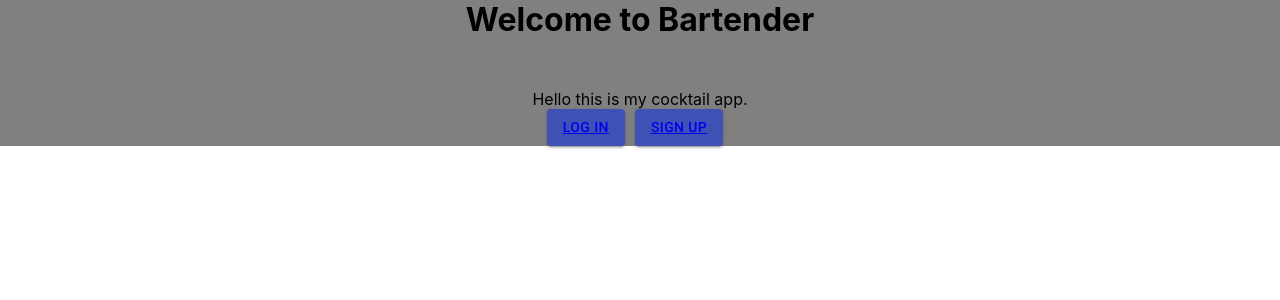
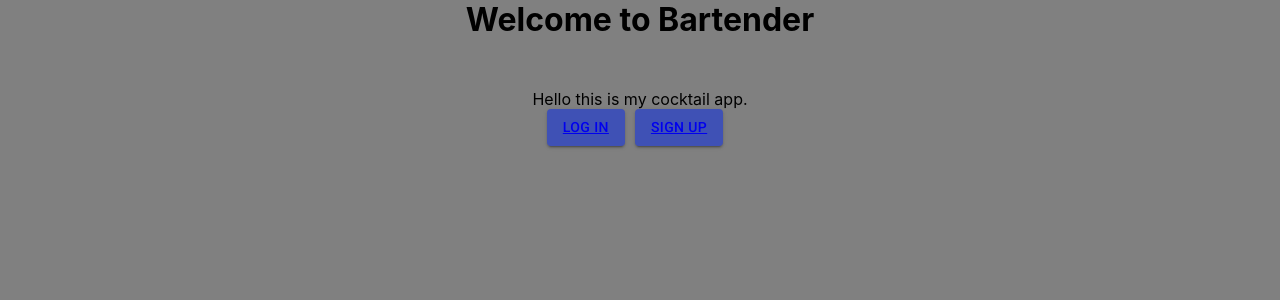
Before and after one commit to 21mooie/bartendr-web, a React (Create React App) app: page / in a window 1280 px wide. Shown: the top 300 px of the page. Built offline with nearby package versions, Linux system fonts and the light colour scheme; no server answers; the HTML template or start-up script is replaced by a standard one.

Commit message:
Add styling to cover entire page with website

```diff
--- a/src/App.css
+++ b/src/App.css
@@ -1,3 +1,9 @@
+* {
+    margin: 0;
+    padding: 0;
+}
+
 .app {
     background-color: grey;
+    height: 100vh;
 }
--- a/src/components/LandingPage/LandingPage.css
+++ b/src/components/LandingPage/LandingPage.css
@@ -4,7 +4,6 @@
 
 .content {
     justify-content: center;
-    display: inline;
 }
 
 .title {
```
